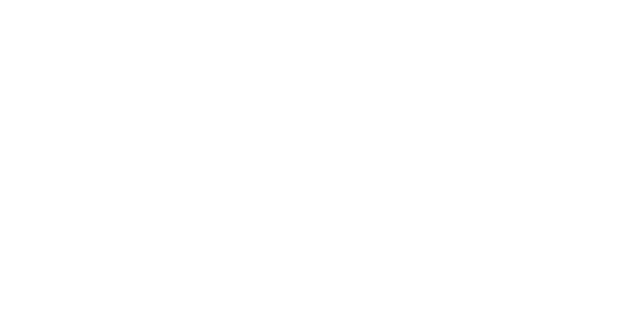
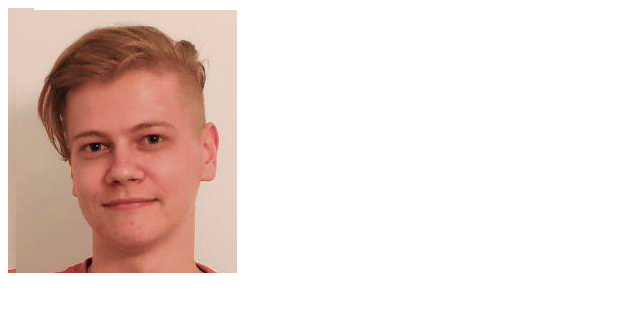
Before and after one commit to Jekajj/rsschool-cv, a plain HTML site: page index.html in a window 1280 px wide. Shown: the whole page, without its empty margins (0-640 px from the left). Drawn offline with Linux system fonts and the light colour scheme.

Commit message:
feat: add cv photo

```diff
--- a/index.html
+++ b/index.html
@@ -7,5 +7,8 @@
     <title>cv</title>
 </head>
 <body>
+    <div class="cv_photo">
+        <img src="cv_fotka.png" alt="">
+    </div>
 </body>
 </html>
```
